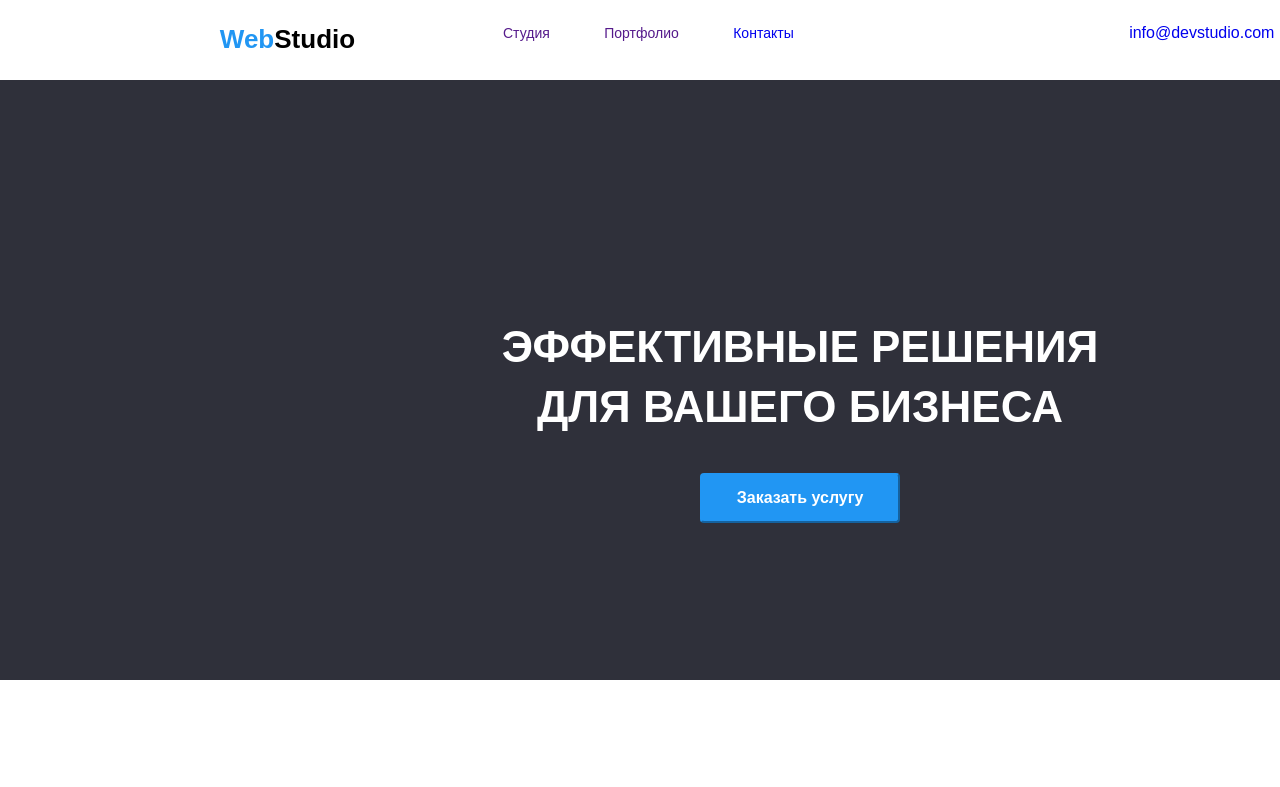
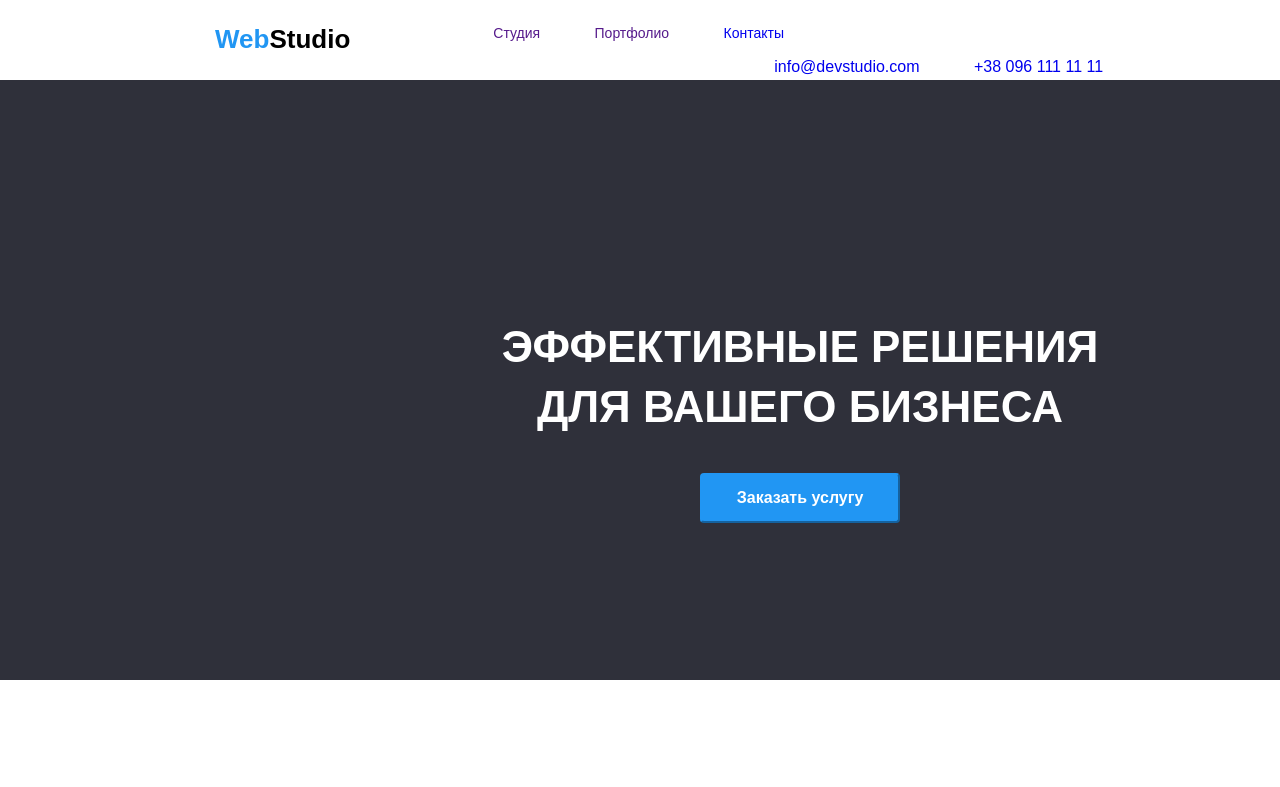
Before and after one commit to rocksept/goit-markup-hw-01, a plain HTML site: page index.html in a window 1280 px wide. Shown: the top 787 px of the page. Drawn offline with Linux system fonts and the light colour scheme.

Commit message:
Update main.css

```diff
--- a/main.css
+++ b/main.css
@@ -4,7 +4,7 @@ body {
 }
 
 .header {
-    width: 1600px;
+    width: 100%px;
     height: 80px;
     display: flex;
 
```
